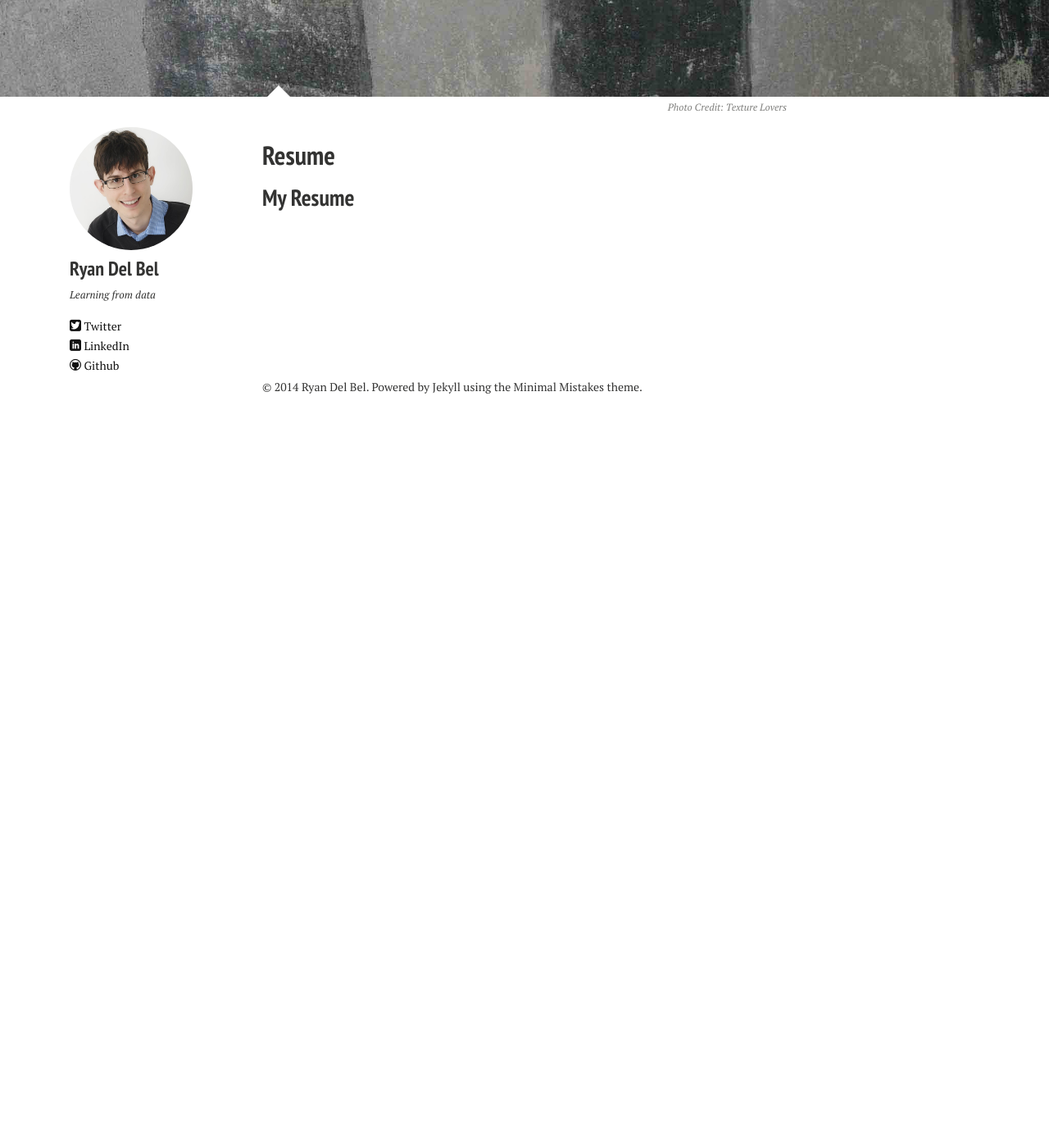
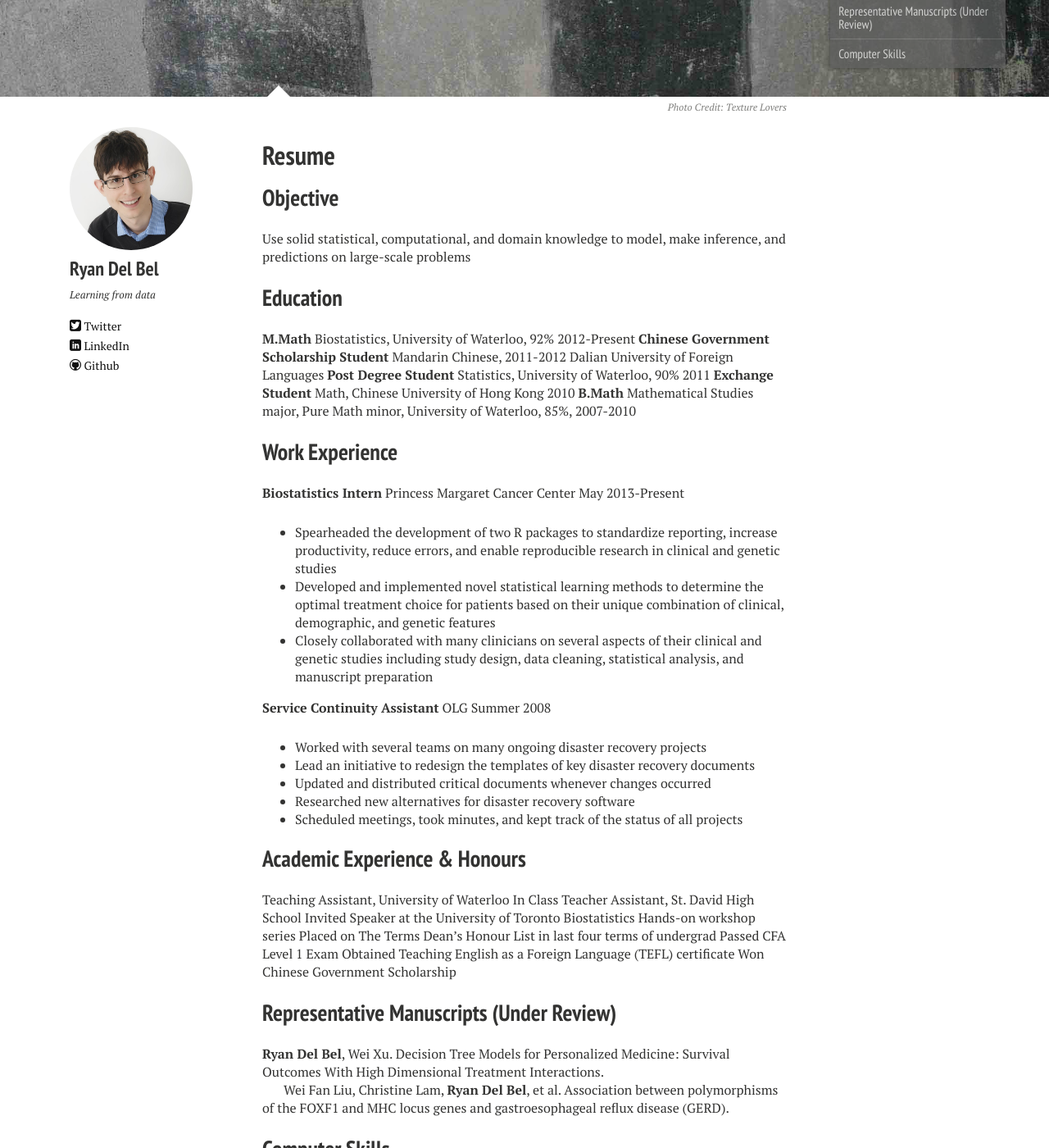
Before and after one commit to rdelbel/rdelbel.github.io, a Jekyll site: the page built from resume.md, in a window 1280 px wide and 1400 px high, scrolled down 270 px. Shown: the whole window at 82% size. Built offline with Jekyll 4.4.1, drawn with Linux system fonts in a browser that asks for light colours; nearby versions of some CDN libraries; before the commit the page ends 900 px from its top, so only the background shows below that; some of the changed text lies outside the part shown.

Commit message:
update resume

```diff
--- a/resume.md
+++ b/resume.md
@@ -20,4 +20,66 @@ image:
 </div>
 </section><!-- /#table-of-contents -->
 
-## My Resume
+Objective
+-
+Use solid statistical, computational, and domain knowledge to model, make
+inference, and predictions on large-scale problems
+
+Education
+-
+**M.Math** Biostatistics, University of Waterloo, 92% 2012-Present
+**Chinese Government Scholarship Student** Mandarin Chinese, 2011-2012 Dalian
+University of Foreign Languages
+**Post Degree Student** Statistics, University of Waterloo, 90% 2011
+**Exchange Student** Math, Chinese University of Hong Kong 2010
+**B.Math** Mathematical Studies major, Pure Math minor, University of Waterloo,
+ 85%, 2007-2010
+
+Work Experience
+-
+**Biostatistics Intern** Princess Margaret Cancer Center May 2013-Present
+* Spearheaded the development of two R packages to standardize reporting,
+increase productivity, reduce errors, and enable
+  reproducible research in clinical and genetic studies
+* Developed and implemented novel statistical learning methods to determine the
+  optimal treatment choice for patients based on their unique combination of
+clinical,  demographic, and genetic features
+* Closely collaborated with many clinicians on several aspects of their
+    clinical and genetic studies including study design, data cleaning,
+     statistical analysis, and manuscript preparation
+
+
+
+**Service Continuity Assistant** OLG   Summer 2008
+* Worked with several teams on many ongoing disaster recovery projects
+* Lead an initiative to redesign the templates of key disaster recovery
+documents
+* Updated and distributed critical documents whenever changes occurred
+* Researched new alternatives for disaster recovery software
+* Scheduled meetings, took minutes, and kept track of the status of all
+projects
+
+
+Academic Experience & Honours
+-
+Teaching Assistant, University of Waterloo
+In Class Teacher Assistant, St. David High School
+Invited Speaker at the University of Toronto Biostatistics Hands-on workshop
+series
+Placed on The Terms Dean's Honour List in last four terms of undergrad
+Passed CFA Level 1 Exam
+Obtained Teaching English as a Foreign Language (TEFL) certificate
+Won Chinese Government Scholarship
+
+Representative Manuscripts (Under Review)
+-
+**Ryan Del Bel**, Wei Xu. Decision Tree Models for Personalized Medicine:
+Survival Outcomes With High Dimensional Treatment Interactions.
+
+Wei Fan Liu, Christine Lam, **Ryan Del Bel**, et al. Association between
+polymorphisms of the FOXF1 and MHC locus genes and gastroesophageal reflux
+disease (GERD).
+
+Computer Skills
+-
+R, SQL, SAS, Python, C++, Unix/Bash, Microsoft Office
```
Also changed, not shown: 1 other file.
